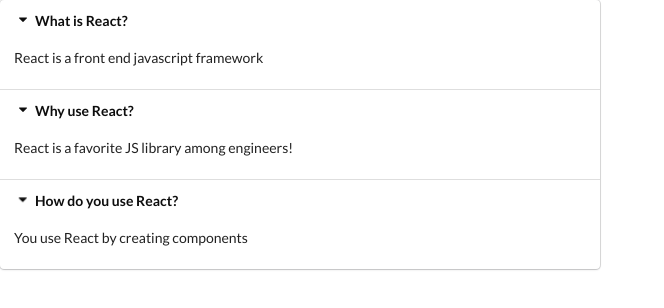
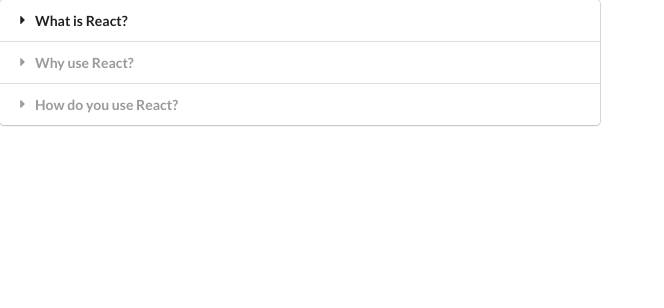
Before and after one commit to Acalltoredemption/widgets, a React (Create React App) app: page / in a window 1280 px wide. Shown: the top 308 px of the page, without its empty margins (0-664 px from the left). Built offline with nearby package versions, Linux system fonts and the light colour scheme.

Commit message:
Accordion widget completed

```diff
--- a/src/components/Accordion.js
+++ b/src/components/Accordion.js
@@ -1,21 +1,26 @@
-import React from 'react';
+import React, { useState } from 'react';
 
 const Accordion = ({items}) => {
+    const [activeIndex, setActiveIndex] = useState(null);
+
     const onTitleClick = (index) => {
-        console.log('Title Clicked', index);
+        setActiveIndex(index);
     };
 
+
     const renderedItems = items.map((item, index) => {
+        const active = index === activeIndex ? 'active' : '';
+
         return (
         <React.Fragment key={item.title}>
             <div
-             className="title active"
+             className={`title ${active}`}
              onClick = {() => onTitleClick(index)}
              >
                 <i className="dropdown icon"></i>
                 {item.title}
             </div>
-            <div className="content active">
+            <div className={`content ${active}`}>
              <p>{item.content}</p>
             </div>
         </React.Fragment>
```
Also changed, not shown: 1 other file (tests, documents, lock files or other folders).
